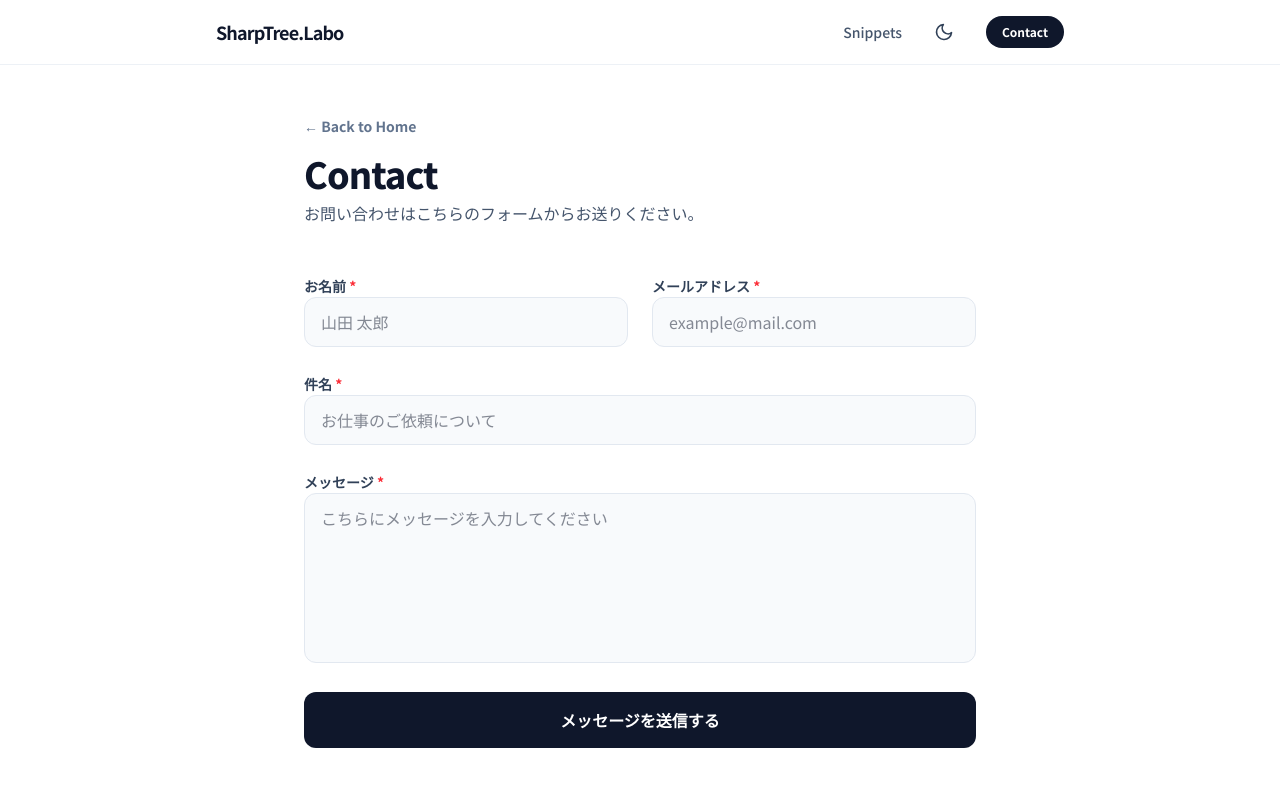
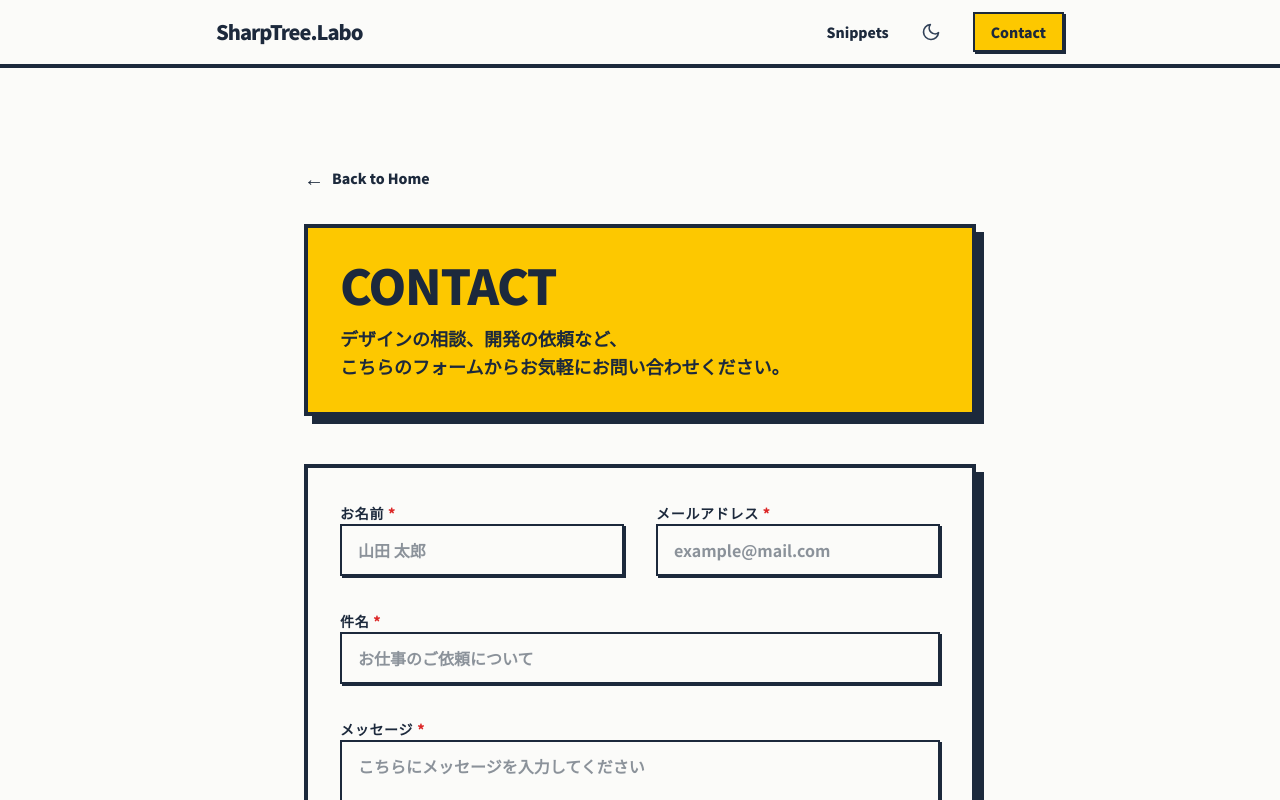
Before and after one commit to kabosu-s/portfolio, a Next.js app: page /contact in a window 1280 px wide. Shown: the top 800 px of the page. Built offline with nearby package versions, Linux system fonts and the light colour scheme.

Commit message:
DesignをSkillで設定したものに変更

```diff
--- a/src/app/contact/page.tsx
+++ b/src/app/contact/page.tsx
@@ -3,21 +3,27 @@ import { ContactForm } from "@/components/features/contact/ContactForm";
 
 export default function ContactPage() {
   return (
-    <div className="max-w-2xl mx-auto">
+    <div className="max-w-2xl mx-auto py-12">
       <div className="mb-12">
         <Link
           href="/"
-          className="text-sm font-bold text-slate-500 hover:text-cyan-600 transition-colors"
+          className="inline-flex items-center gap-2 text-sm font-black text-text hover:text-secondary transition-colors group"
         >
-          ← Back to Home
+          <span className="text-xl group-hover:-translate-x-1 transition-transform">←</span> Back to Home
         </Link>
-        <h1 className="text-4xl font-extrabold tracking-tight mt-4">Contact</h1>
-        <p className="text-slate-600 dark:text-slate-400 mt-2">
-          お問い合わせはこちらのフォームからお送りください。
-        </p>
+
+        <div className="mt-8 p-8 bg-primary border-4 border-text shadow-[8px_8px_0px_0px_rgba(28,41,60,1)] dark:shadow-[8px_8px_0px_0px_rgba(251,251,249,0.2)]">
+          <h1 className="text-5xl font-black tracking-tight text-text uppercase">Contact</h1>
+          <p className="text-text font-bold mt-4 text-lg">
+            デザインの相談、開発の依頼など、<br />
+            こちらのフォームからお気軽にお問い合わせください。
+          </p>
+        </div>
       </div>
 
-      <ContactForm />
+      <div className="p-8 border-4 border-text bg-surface dark:bg-slate-900 shadow-[8px_8px_0px_0px_rgba(28,41,60,1)] dark:shadow-[8px_8px_0px_0px_rgba(251,251,249,0.1)]">
+        <ContactForm />
+      </div>
     </div>
   );
 }
--- a/src/app/layout.tsx
+++ b/src/app/layout.tsx
@@ -33,12 +33,12 @@ export default function RootLayout({
     <html lang="ja" className={`${notoSansJP.variable} ${geistMono.variable} h-full antialiased`} suppressHydrationWarning>
       <body className="font-sans bg-background text-foreground bg-grid">
         <ThemeProvider attribute="class" defaultTheme="system" enableSystem disableTransitionOnChange>
-          <div className="min-h-screen bg-white dark:bg-slate-950 text-slate-900 dark:text-slate-100 selection:bg-cyan-500 selection:text-white transition-colors duration-300">
+          <div className="min-h-screen bg-surface dark:bg-slate-950 text-text dark:text-surface selection:bg-primary selection:text-text transition-colors duration-300">
             <Header />
             <main
               className="max-w-4xl mx-auto px-6 py-12 font-sans
-                     text-slate-900 dark:text-slate-100
-                     selection:bg-cyan-100 dark:selection:bg-cyan-900/50"
+                     text-text dark:text-surface
+                     selection:bg-primary selection:text-text"
             >
               {children}
               <Footer />
--- a/src/components/features/contact/ContactForm.tsx
+++ b/src/components/features/contact/ContactForm.tsx
@@ -71,32 +71,32 @@ export const ContactForm = ({ onSuccess }: ContactFormProps) => {
 
   if (isSubmitted) {
     return (
-      <div className="bg-cyan-50 dark:bg-cyan-900/20 border border-cyan-200 dark:border-cyan-800 p-8 rounded-2xl text-center">
-        <h2 className="text-2xl font-bold text-cyan-800 dark:text-cyan-400 mb-2">
-          送信完了
+      <div className="bg-success/20 border-4 border-text p-8 text-center shadow-[4px_4px_0px_0px_rgba(28,41,60,1)] dark:shadow-[4px_4px_0px_0px_rgba(251,251,249,1)]">
+        <h2 className="text-3xl font-black text-text dark:text-surface mb-2 uppercase">
+          Success!
         </h2>
-        <p className="text-slate-600 dark:text-slate-400 mb-6">
+        <p className="text-text dark:text-slate-300 font-bold mb-6">
           お問い合わせありがとうございます。メッセージは正常に送信されました。
         </p>
         <button
           onClick={() => setIsSubmitted(false)}
-          className="text-sm font-bold text-cyan-600 dark:text-cyan-400 hover:underline"
+          className="px-6 py-2 bg-secondary text-surface border-2 border-text font-black hover:translate-x-[1px] hover:translate-y-[1px] hover:shadow-none shadow-[2px_2px_0px_0px_rgba(28,41,60,1)] transition-all"
         >
-          別のメッセージを送る
+          Another Message →
         </button>
       </div>
     );
   }
 
   return (
-    <form onSubmit={handleSubmit} className="space-y-6">
-      <div className="grid md:grid-cols-2 gap-6">
-        <div className="space-y-2">
+    <form onSubmit={handleSubmit} className="space-y-8">
+      <div className="grid md:grid-cols-2 gap-8">
+        <div className="space-y-3">
           <label
             htmlFor="name"
-            className="text-sm font-bold text-slate-700 dark:text-slate-300"
+            className="text-sm font-black text-text dark:text-surface uppercase tracking-wider"
           >
-            お名前 <span className="text-red-500">*</span>
+            お名前 <span className="text-danger">*</span>
           </label>
           <input
             id="name"
@@ -105,20 +105,20 @@ export const ContactForm = ({ onSuccess }: ContactFormProps) => {
             value={formData.name}
             onChange={handleChange}
             placeholder="山田 太郎"
-            className={`w-full px-4 py-3 bg-slate-50 dark:bg-slate-900 border ${
-              errors.name ? "border-red-500" : "border-slate-200 dark:border-slate-800"
-            } rounded-xl focus:ring-2 focus:ring-cyan-500 focus:border-transparent outline-none transition-all`}
+            className={`w-full px-4 py-3 bg-surface dark:bg-slate-800 border-2 ${
+              errors.name ? "border-danger" : "border-text"
+            } shadow-[2px_2px_0px_0px_rgba(28,41,60,1)] focus:translate-x-[1px] focus:translate-y-[1px] focus:shadow-none outline-none transition-all font-bold text-text dark:text-surface`}
           />
           {errors.name && (
-            <p className="text-xs font-medium text-red-500">{errors.name}</p>
+            <p className="text-xs font-black text-danger uppercase">{errors.name}</p>
           )}
         </div>
-        <div className="space-y-2">
+        <div className="space-y-3">
           <label
             htmlFor="email"
-            className="text-sm font-bold text-slate-700 dark:text-slate-300"
+            className="text-sm font-black text-text dark:text-surface uppercase tracking-wider"
           >
-            メールアドレス <span className="text-red-500">*</span>
+            メールアドレス <span className="text-danger">*</span>
           </label>
           <input
             id="email"
@@ -127,22 +127,22 @@ export const ContactForm = ({ onSuccess }: ContactFormProps) => {
             value={formData.email}
             onChange={handleChange}
             placeholder="example@mail.com"
-            className={`w-full px-4 py-3 bg-slate-50 dark:bg-slate-900 border ${
-              errors.email ? "border-red-500" : "border-slate-200 dark:border-slate-800"
-            } rounded-xl focus:ring-2 focus:ring-cyan-500 focus:border-transparent outline-none transition-all`}
+            className={`w-full px-4 py-3 bg-surface dark:bg-slate-800 border-2 ${
+              errors.email ? "border-danger" : "border-text"
+            } shadow-[2px_2px_0px_0px_rgba(28,41,60,1)] focus:translate-x-[1px] focus:translate-y-[1px] focus:shadow-none outline-none transition-all font-bold text-text dark:text-surface`}
           />
           {errors.email && (
-            <p className="text-xs font-medium text-red-500">{errors.email}</p>
+            <p className="text-xs font-black text-danger uppercase">{errors.email}</p>
           )}
         </div>
       </div>
 
-      <div className="space-y-2">
+      <div className="space-y-3">
         <label
           htmlFor="subject"
-          className="text-sm font-bold text-slate-700 dark:text-slate-300"
+          className="text-sm font-black text-text dark:text-surface uppercase tracking-wider"
         >
-          件名 <span className="text-red-500">*</span>
+          件名 <span className="text-danger">*</span>
         </label>
         <input
           id="subject"
@@ -151,21 +151,21 @@ export const ContactForm = ({ onSuccess }: ContactFormProps) => {
           value={formData.subject}
           onChange={handleChange}
           placeholder="お仕事のご依頼について"
-          className={`w-full px-4 py-3 bg-slate-50 dark:bg-slate-900 border ${
-            errors.subject ? "border-red-500" : "border-slate-200 dark:border-slate-800"
-          } rounded-xl focus:ring-2 focus:ring-cyan-500 focus:border-transparent outline-none transition-all`}
+          className={`w-full px-4 py-3 bg-surface dark:bg-slate-800 border-2 ${
+            errors.subject ? "border-danger" : "border-text"
+          } shadow-[2px_2px_0px_0px_rgba(28,41,60,1)] focus:translate-x-[1px] focus:translate-y-[1px] focus:shadow-none outline-none transition-all font-bold text-text dark:text-surface`}
         />
         {errors.subject && (
-          <p className="text-xs font-medium text-red-500">{errors.subject}</p>
+          <p className="text-xs font-black text-danger uppercase">{errors.subject}</p>
         )}
       </div>
 
-      <div className="space-y-2">
+      <div className="space-y-3">
         <label
           htmlFor="message"
-          className="text-sm font-bold text-slate-700 dark:text-slate-300"
+          className="text-sm font-black text-text dark:text-surface uppercase tracking-wider"
         >
-          メッセージ <span className="text-red-500">*</span>
+          メッセージ <span className="text-danger">*</span>
         </label>
         <textarea
           id="message"
@@ -174,27 +174,29 @@ export const ContactForm = ({ onSuccess }: ContactFormProps) => {
           value={formData.message}
           onChange={handleChange}
           placeholder="こちらにメッセージを入力してください"
-          className={`w-full px-4 py-3 bg-slate-50 dark:bg-slate-900 border ${
-            errors.message ? "border-red-500" : "border-slate-200 dark:border-slate-800"
-          } rounded-xl focus:ring-2 focus:ring-cyan-500 focus:border-transparent outline-none transition-all resize-none`}
+          className={`w-full px-4 py-3 bg-surface dark:bg-slate-800 border-2 ${
+            errors.message ? "border-danger" : "border-text"
+          } shadow-[2px_2px_0px_0px_rgba(28,41,60,1)] focus:translate-x-[1px] focus:translate-y-[1px] focus:shadow-none outline-none transition-all resize-none font-bold text-text dark:text-surface`}
         />
         {errors.message && (
-          <p className="text-xs font-medium text-red-500">{errors.message}</p>
+          <p className="text-xs font-black text-danger uppercase">{errors.message}</p>
         )}
       </div>
 
       <button
         type="submit"
         disabled={isSubmitting}
-        className="w-full py-4 bg-slate-900 dark:bg-slate-100 text-white dark:text-slate-900 rounded-xl font-bold hover:scale-[1.02] active:scale-[0.98] transition-all disabled:opacity-50 disabled:cursor-not-allowed flex items-center justify-center gap-2"
+        className="w-full py-4 bg-primary text-text border-4 border-text shadow-[6px_6px_0px_0px_rgba(28,41,60,1)] dark:shadow-[6px_6px_0px_0px_rgba(251,251,249,1)] font-black text-xl uppercase tracking-tighter hover:translate-x-[2px] hover:translate-y-[2px] hover:shadow-[4px_4px_0px_0px_rgba(28,41,60,1)] disabled:opacity-50 disabled:cursor-not-allowed transition-all flex items-center justify-center gap-3"
       >
         {isSubmitting ? (
           <>
-            <span className="w-4 h-4 border-2 border-white dark:border-slate-900 border-t-transparent rounded-full animate-spin" />
-            送信中...
+            <span className="w-6 h-6 border-4 border-text border-t-transparent rounded-full animate-spin" />
+            Sending...
           </>
         ) : (
-          "メッセージを送信する"
+          <>
+            Send Message <span className="text-2xl">→</span>
+          </>
         )}
       </button>
     </form>
--- a/src/components/layout/Footer.tsx
+++ b/src/components/layout/Footer.tsx
@@ -1,10 +1,8 @@
 
 export const Footer = () => {
   return (
-      <footer className="border-slate-200 dark:border-slate-800 pt-12 flex flex-col md:flex-row justify-between items-center gap-6">
-       <div className="max-w-4xl mx-auto px-6 h-16 flex items-center justify-between">
-        <small className="text-slate-500 dark:text-slate-500 text-sm">© 2026 Sae.</small>
-        </div>
+      <footer className="border-t-4 border-text mt-24 py-12 flex flex-col md:flex-row justify-between items-center gap-6">
+        <small className="font-black text-text dark:text-surface text-sm uppercase tracking-widest">© 2026 Sae — All Rights Reserved.</small>
       </footer>
   );
 };
--- a/src/components/layout/Header.tsx
+++ b/src/components/layout/Header.tsx
@@ -5,17 +5,17 @@ import { ThemeToggle } from "@/components/ui/ThemeToggle";
 
 export const Header = () => {
   return (
-      <header className="sticky top-0 z-50 w-full border-b border-slate-200/60 dark:border-slate-800/60 bg-white/70 dark:bg-slate-950/70 backdrop-blur-md transition-colors">
+      <header className="sticky top-0 z-50 w-full border-b-4 border-text bg-surface dark:bg-slate-900 transition-colors">
         <div className="max-w-4xl mx-auto px-6 h-16 flex items-center justify-between">
-          <Link href="/" className="text-lg font-bold tracking-tighter hover:opacity-70 transition-opacity" lang="en">
+          <Link href="/" className="text-xl font-black tracking-tighter hover:text-secondary transition-colors" lang="en">
             SharpTree.Labo
           </Link>
-          <nav className="flex items-center gap-6 text-sm font-medium text-slate-600 dark:text-slate-400">
-            <Link href="/snippets" className="hover:text-cyan-600 dark:hover:text-cyan-400 transition-colors">Snippets</Link>
+          <nav className="flex items-center gap-6 text-sm font-black text-text dark:text-surface">
+            <Link href="/snippets" className="hover:text-secondary transition-colors">Snippets</Link>
             <ThemeToggle />
             <Link
               href="/contact"
-              className="px-4 py-2 bg-slate-900 dark:bg-slate-100 text-white dark:text-slate-900 rounded-full text-xs font-bold hover:scale-105 transition-transform active:scale-95"
+              className="px-4 py-2 bg-primary text-text border-2 border-text shadow-[2px_2px_0px_0px_rgba(28,41,60,1)] dark:shadow-[2px_2px_0px_0px_rgba(251,251,249,1)] font-black hover:translate-x-[1px] hover:translate-y-[1px] hover:shadow-none transition-all"
             >
               Contact
             </Link>          </nav>
```
Also changed, not shown: src/app/globals.css (+11 -0 lines), src/app/page.tsx (+26 -24 lines), src/app/snippets/[slug]/page.tsx (+25 -9 lines), src/app/snippets/page.tsx (+17 -15 lines).
